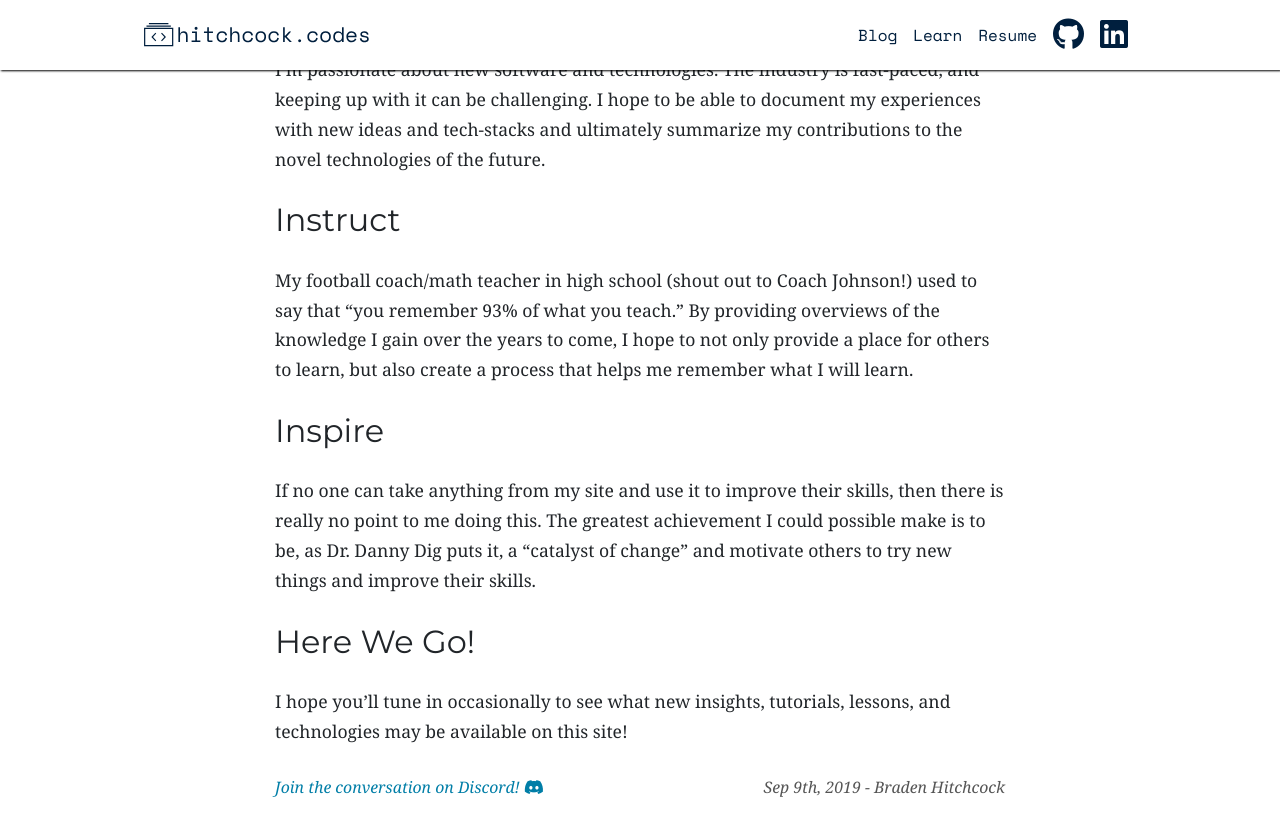
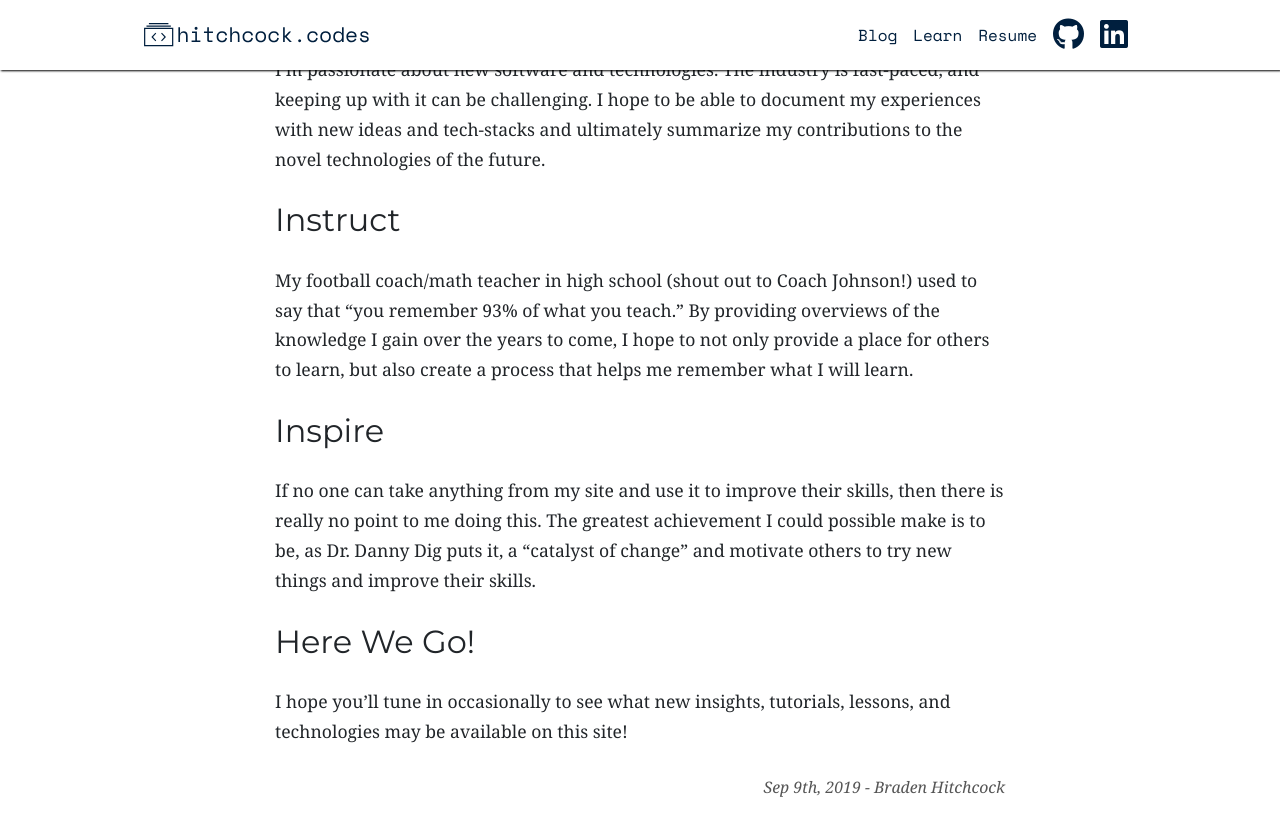
Before and after one commit to bradenhc/bradenhc.github.io, a Jekyll site: the page built from collections/_posts/2019-09-09-introductions.md, in a window 1280 px wide and 900 px high, scrolled down 511 px. Shown: the top 836 px of the window. Built offline with Jekyll 4.4.1, drawn with Linux system fonts in a browser that asks for light colours; nearby versions of some CDN libraries.

Commit message:
feat: disable discord invite by default

```diff
--- a/_config.yaml
+++ b/_config.yaml
@@ -22,6 +22,10 @@ defaults:
       layout: resume
       header: transparent
       title: Braden Hitchcock | Resume
+  - scope:
+      type: posts
+    values:
+      enable_discord: false
 
 plugins:
   - jemoji
--- a/_layouts/post.html
+++ b/_layouts/post.html
@@ -21,9 +21,11 @@ layout: default
             {{ content }}
 
             <div class="post-footer">
-                <a class="discord-invite" href="https://discord.gg/j5ecw4Dfg3">
-                    Join the conversation on Discord! <i class="fab fa-discord fa-1x"></i>
-                </a>
+                {%if page.enable_discord %}
+                    <a class="discord-invite" href="https://discord.gg/j5ecw4Dfg3">
+                        Join the conversation on Discord! <i class="fab fa-discord fa-1x"></i>
+                    </a>
+                {%endif%}
                 <span class="signature">{{ page.date | date_to_string: "ordinal", "US" }} - {{ page.author }}</span>
             </div>
         </div>
```
